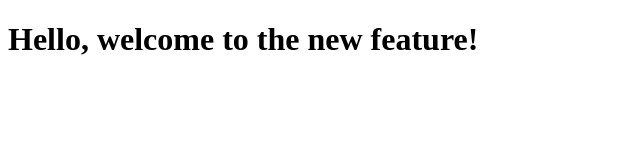
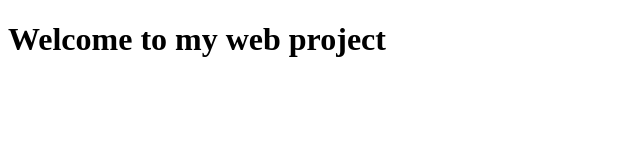
Before and after one commit to jullis2003/lab1, a plain HTML site: page index.html in a window 1280 px wide. Shown: the whole page, without its empty margins (0-640 px from the left). Drawn offline with Linux system fonts and the light colour scheme.

Commit message:
Initial commit with web project

```diff
--- a/index.html
+++ b/index.html
@@ -6,6 +6,6 @@
     <title>My Web Project</title>
   </head>
   <body>
-    <h1>Hello, welcome to the new feature!</h1>
+    <h1>Welcome to my web project</h1>
   </body>
 </html>
```
